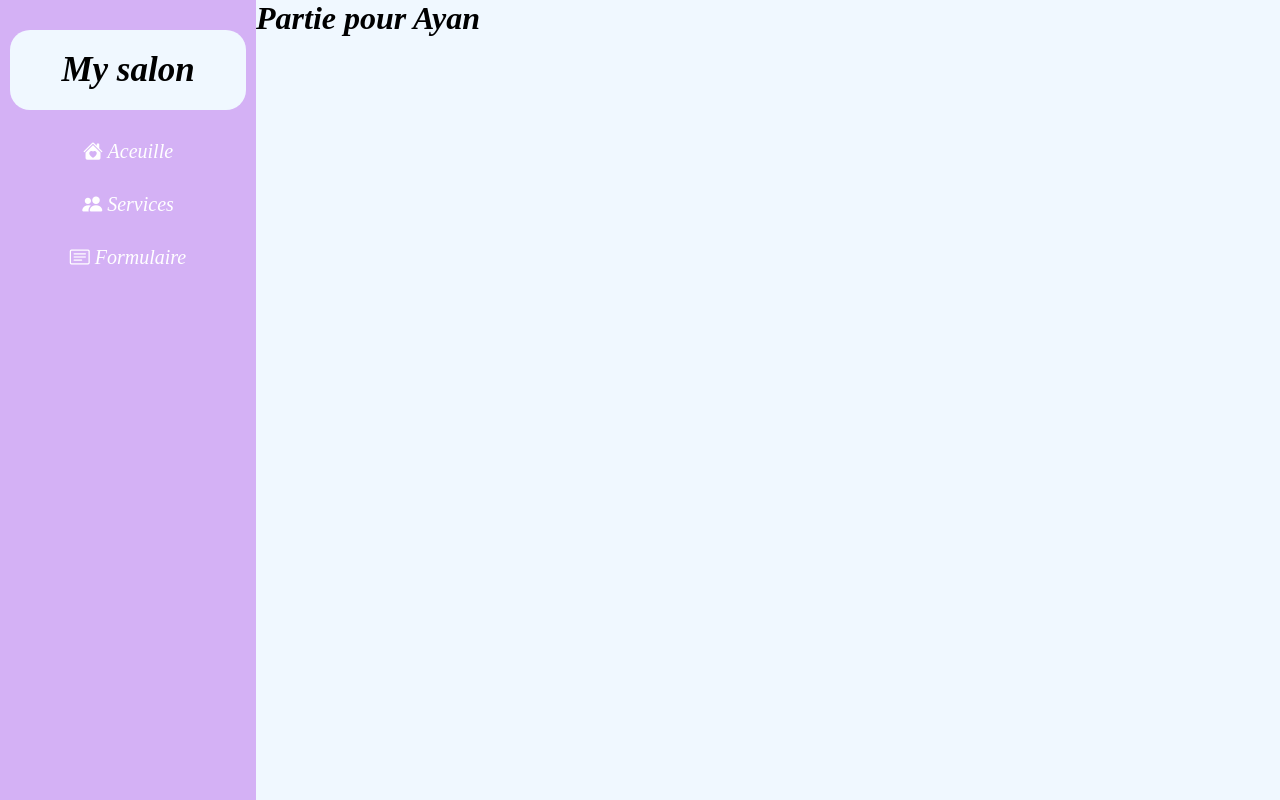
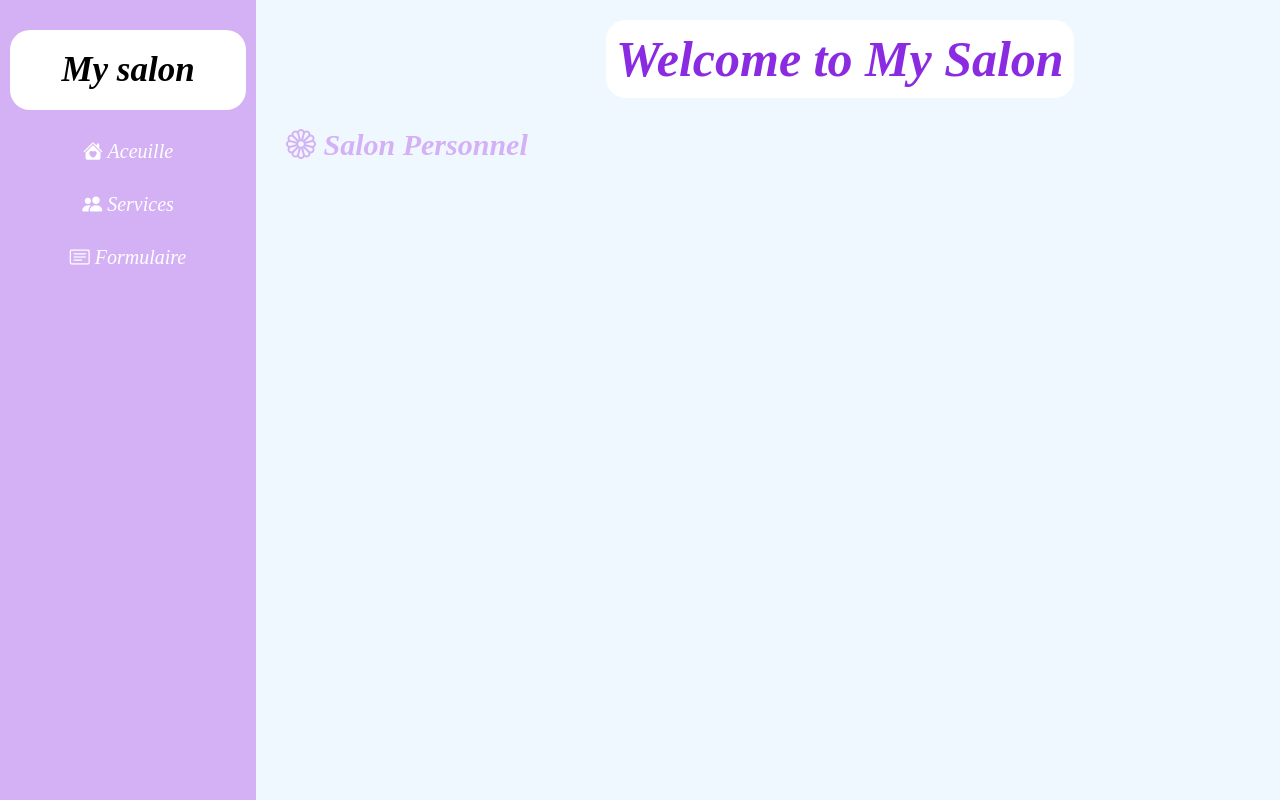
Before and after one commit to nagadbel/PROJET_2_tableau_bord, a plain HTML site: page index.html in a window 1280 px wide. Drawn offline with nearby package versions, Linux system fonts and the light colour scheme.

Commit message:
version 2

```diff
--- a/index.html
+++ b/index.html
@@ -19,8 +19,13 @@
         </div>
     </header>
 
-    <div id="Aceuille">
-        <h1>Partie pour Ayan</h1>
+    <div id="Homepage">
+        <div class="first">
+            <h1>Welcome to My Salon</h1>
+    </div>
+
+    <div>
+        <h2> <i class="bi bi-flower1 ico"> Salon Personnel</i></h2>
     </div>
 
 
--- a/style.css
+++ b/style.css
@@ -31,13 +31,14 @@ header .logo{
      margin-right: 10px;
     margin-left: 10px;
     border-radius: 20px;
-    background-color: aliceblue;
+    background-color: white;
     transition: 0.5s;
 
 }
 
 header .logo:hover{
-    transform: rotate(5deg)
+    transform: rotate(5deg);
+    background-color: aliceblue;
 
 }
 
@@ -64,10 +65,25 @@ header a:hover{
 
 /*/ Partie pour ayan /*/
 
-#Aceuille {
-    text-align: center;
+#Homepage .first h1{
+    margin-left: 350px;
+    margin-top: 20px;
+    font-size: 50px;
+    color: blueviolet;
+     background-color: white;
+     padding: 10px;
+     border-radius: 20px;
+}
+
+#Homepage  h2{
+    font-size: 30px;
+    color: rgb(212, 177, 245);
+    padding-left: 30px;
+    margin-top: 30px;
 
 }
+
+
 
 
 
@@ -77,3 +93,10 @@ header a:hover{
     text-align: center;
 
 }
+
+/*/ Partie pour Nagad /*/
+
+.title h1{
+    text-align: center;
+
+}
```
Also changed, not shown: Assets/clients.png (added), Assets/workers.jpeg (added).
